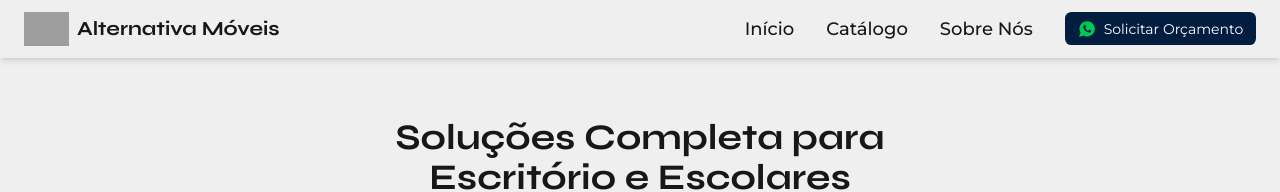
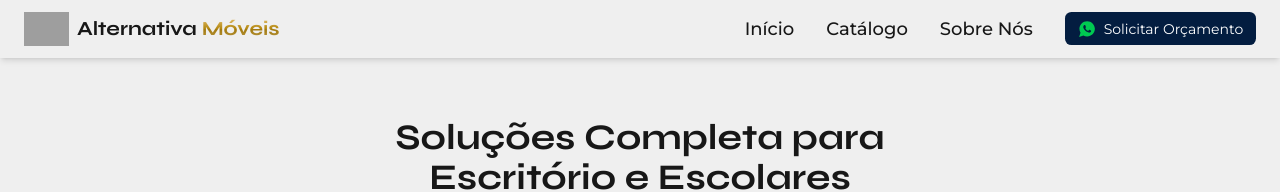
Before and after one commit to Jonatas-01/alternativa-moveis, a Next.js app: page / in a window 1280 px wide. Shown: the top 192 px of the page. Built offline with nearby package versions, Linux system fonts and the light colour scheme; grey boxes are pictures that could not be loaded.

Commit message:
style: Efeito dourado gradiente adicionado á Logo

```diff
--- a/app/globals.css
+++ b/app/globals.css
@@ -69,50 +69,14 @@ main-color {
 }
 
 .gold-gradient {
-    background: #b48811;
-    background: -moz-linear-gradient(
-        top,
-        #ebd197 0%,
+    background: linear-gradient(
+        to bottom,
+        #ebc980 0%,
         #b48811 50%,
         #a2790d 51%,
         #bb9b49 100%
     );
-    background: -webkit-gradient(
-        linear,
-        left top,
-        left bottom,
-        color-stop(0%, #ebd197),
-        color-stop(50%, #b48811),
-        color-stop(51%, #a2790d),
-        color-stop(100%, #bb9b49)
-    );
-    background: -webkit-linear-gradient(
-        top,
-        #ebd197 0%,
-        #b48811 50%,
-        #a2790d 51%,
-        #bb9b49 100%
-    );
-    background: -o-linear-gradient(
-        top,
-        #ebd197 0%,
-        #b48811 50%,
-        #a2790d 51%,
-        #bb9b49 100%
-    );
-    background: -ms-linear-gradient(
-        top,
-        #ebd197 0%,
-        #b48811 50%,
-        #a2790d 51%,
-        #bb9b49 100%
-    );
-    background: linear-gradient(
-        to bottom,
-        #ebd197 0%,
-        #b48811 50%,
-        #a2790d 51%,
-        #bb9b49 100%
-    );
-    filter: progid:DXImageTransform.Microsoft.gradient( startColorstr='#ebd197', endColorstr='#b48811',GradientType=0 );
+    -webkit-background-clip: text;
+    -webkit-text-fill-color: transparent;
+    background-clip: text;
 }
--- a/components/Header/Logo.tsx
+++ b/components/Header/Logo.tsx
@@ -11,7 +11,7 @@ export default function Logo() {
                     width={45}
                     height={45}
                 />
-                <h1 className="ml-2 text-md md:text-xl">Alternativa Móveis</h1>
+                <h1 className="ml-2 text-md md:text-xl">Alternativa <span className="gold-gradient">Móveis</span></h1>
             </div>
         </Link>
     )
```
